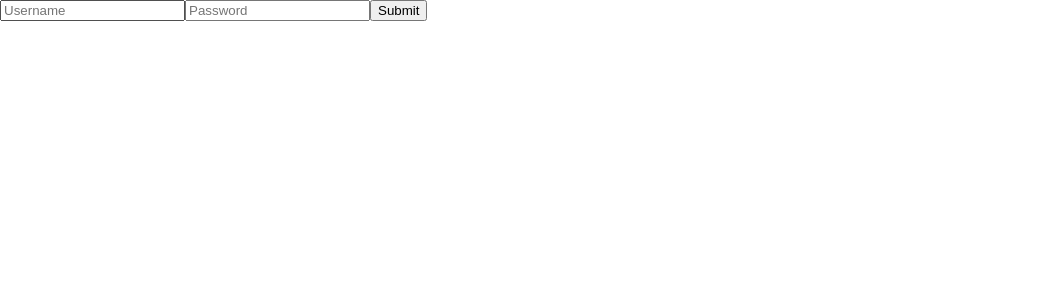
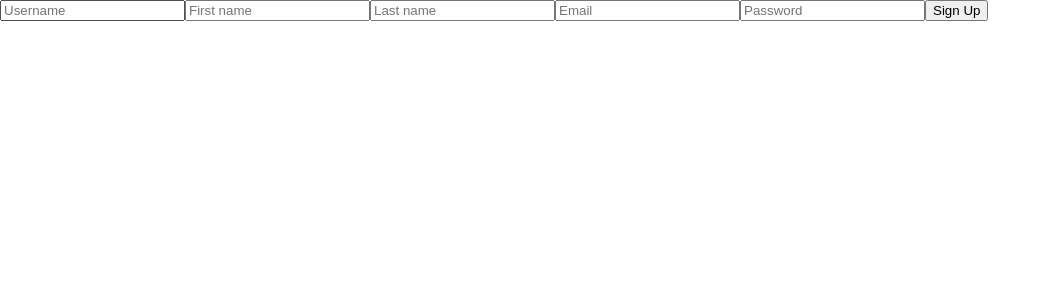
Before and after one commit to AdamTowers/donatr-front-end, a React (Create React App) app: page /register in a window 1280 px wide. Shown: the top 300 px of the page, without its empty margins (0-1051 px from the left). Built offline with nearby package versions, Linux system fonts and the light colour scheme; the HTML template or start-up script is replaced by a standard one.

Commit message:
created donorRegister fetch method

```diff
--- a/src/App.js
+++ b/src/App.js
@@ -25,7 +25,7 @@ class App extends Component {
     callback("/")
   }
 
-  register = (username, first_name, last_name, email, password, callback) => {
+  donorRegister = (username, first_name, last_name, email, password, callback) => {
     fetch('http://localhost:3000/api/v1/donors', {
       method: 'POST',
       headers: {
@@ -50,8 +50,8 @@ class App extends Component {
       <Router>
         <div>
           <Route exact path='/' component={Home} />
-          <Route path='/login' render={(props) => <DonorLogin onSubmit={this.login} {...props} />} />
-          <Route path='/register' render={(props) => <DonorRegister onSubmit={this.login} {...props} />} />
+          <Route path='/login' render={(props) => <DonorLogin onSubmit={this.donorLogin} {...props} />} />
+          <Route path='/register' render={(props) => <DonorRegister onSubmit={this.donorRegister} {...props} />} />
         </div>
       </Router>
     );
--- a/src/components/DonorRegister.js
+++ b/src/components/DonorRegister.js
@@ -17,7 +17,14 @@ export default class UserRegister extends Component {
 
   handleSubmit(event) {
     event.preventDefault()
-    this.props.onSubmit(this.state.username, this.state.password, this.props.history.push)
+    this.props.onSubmit(
+      this.state.username,
+      this.state.first_name,
+      this.state.last_name,
+      this.state.email,
+      this.state.password,
+      this.props.history.push
+    )
   }
 
   render() {
@@ -31,13 +38,34 @@ export default class UserRegister extends Component {
           onChange={(event) => this.handleChange(event)}
         />
         <input
+          type='text'
+          name='first_name'
+          value={this.state.first_name}
+          placeholder='First name'
+          onChange={(event) => this.handleChange(event)}
+        />
+        <input
+          type='text'
+          name='last_name'
+          value={this.state.last_name}
+          placeholder='Last name'
+          onChange={(event) => this.handleChange(event)}
+        />
+        <input
+          type='text'
+          name='email'
+          value={this.state.email}
+          placeholder='Email'
+          onChange={(event) => this.handleChange(event)}
+        />
+        <input
           type='password'
           name='password'
           value={this.state.password}
           placeholder='Password'
           onChange={(event) => this.handleChange(event)}
         />
-        <input type='submit' />
+      <input type='submit' value='Sign Up'/>
       </form>
     )
   }
```
